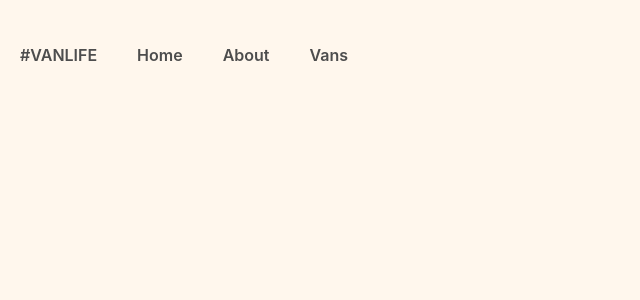
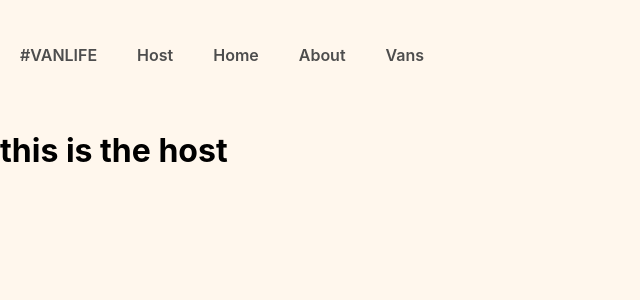
Before and after one commit to dkmakyer/AdvancedReactRouterTutorial-, a React (Vite) app: page /host in a window 1280 px wide. Shown: the top 300 px of the page, without its empty margins (0-640 px from the left). Built offline with nearby package versions, Linux system fonts and the light colour scheme; what miragejs would draw is missing.

Commit message:
started implementing nested routes

```diff
--- a/src/App.jsx
+++ b/src/App.jsx
@@ -4,24 +4,25 @@ import About from './pages/About'
 import Home from './pages/Home'
 import Vans from './pages/Vans'
 import VanDetail from './pages/VanDetail'
+import Layout from './components/Layout'
+import Dashboard from './pages/host/Dashboard'
+import Income from './pages/host/Income'
+import Reviews from './pages/host/Reviews'
 
 const App = () => {
   return (
     <div>
       <BrowserRouter>
-        <header>
-          <Link to="/">#VANLIFE</Link>
-          <nav>
-            <Link to="/">Home</Link>
-            <Link to="/about">About</Link>
-            <Link to="/vans">Vans</Link>
-          </nav>
-        </header>
         <Routes>
-          <Route path="/" element={<Home />} />
-          <Route path="/about" element={<About />} />
-          <Route path="/vans" element={<Vans/>}/>
-          <Route path="/vans/:id" element={<VanDetail/>}/>
+          <Route element={<Layout />}>
+            <Route path="/" element={<Home />} />
+            <Route path="/about" element={<About />} />
+            <Route path="/vans" element={<Vans />} />
+            <Route path="/vans/:id" element={<VanDetail />} />
+            <Route path="/host" element={<Dashboard/>}/>
+            <Route path="/host/income" element={<Income/>}/>
+            <Route path="/host/reviews" element={<Reviews/>}/>
+          </Route>
         </Routes>
       </BrowserRouter>
     </div>
--- /dev/null
+++ b/src/components/Header.jsx
@@ -0,0 +1,20 @@
+import React from 'react'
+import { Link } from 'react-router-dom'
+
+const Header = () => {
+    return (
+        <div>
+            <header>
+                <Link to="/">#VANLIFE</Link>
+                <nav>
+                    <Link to="/host">Host</Link>
+                    <Link to="/">Home</Link>
+                    <Link to="/about">About</Link>
+                    <Link to="/vans">Vans</Link>
+                </nav>
+            </header>
+        </div>
+    )
+}
+
+export default Header
--- /dev/null
+++ b/src/components/Layout.jsx
@@ -0,0 +1,14 @@
+import React from 'react'
+import { Outlet } from 'react-router-dom'
+import Header from './Header'
+
+const Layout = () => {
+  return (
+    <div>
+      <Header/>
+      <Outlet/>
+    </div>
+  )
+}
+
+export default Layout
--- a/src/pages/VanDetail.jsx
+++ b/src/pages/VanDetail.jsx
@@ -4,21 +4,21 @@ import { useParams } from 'react-router-dom'
 const VanDetail = () => {
   const params = useParams()
   //or const { id } from useParams() since we saved the nested path as id
-  console.log(params)
+  const [van, setVan] = React.useState(null)
 
 
 
   React.useEffect(() => {
     fetch(`/api/vans/${params.id}`)
       .then(res => res.json())
-      .then(data => console.log(data))
+      .then(data => setVan(data.vans))
     }, [params.id])
 
   return (
     <div className='van-detail-container'>
       {van ? (
         <div className="van-detail">
-          <img src="" alt="image not found" />
+          <img src={van.imageUrl} alt="image not found" />
           <i className={`van-price ${van.type} selected`}>{van.type}</i>
           <h2>{van.name}</h2>
           <p className="van-price"><span>${van.price}</span>/day</p>
@@ -26,7 +26,6 @@ const VanDetail = () => {
           <button className="link-button">Rent this van</button>
         </div>
       ) : <h2>Loading...</h2>}
-
     </div>
   )
 }
--- /dev/null
+++ b/src/pages/host/Dashboard.jsx
@@ -0,0 +1,11 @@
+import React from 'react'
+
+const Dashboard = () => {
+    return (
+        <div>
+            <h1>this is the host</h1>
+        </div>
+    )
+}
+
+export default Dashboard
--- /dev/null
+++ b/src/pages/host/Income.jsx
@@ -0,0 +1,11 @@
+import React from 'react'
+
+const Income = () => {
+  return (
+    <div>
+        <h1>this is the income</h1>
+    </div>
+  )
+}
+
+export default Income
--- /dev/null
+++ b/src/pages/host/Reviews.jsx
@@ -0,0 +1,11 @@
+import React from 'react'
+
+const Reviews = () => {
+  return (
+    <div>
+        <h1>this is the reviews</h1>
+    </div>
+  )
+}
+
+export default Reviews
```
